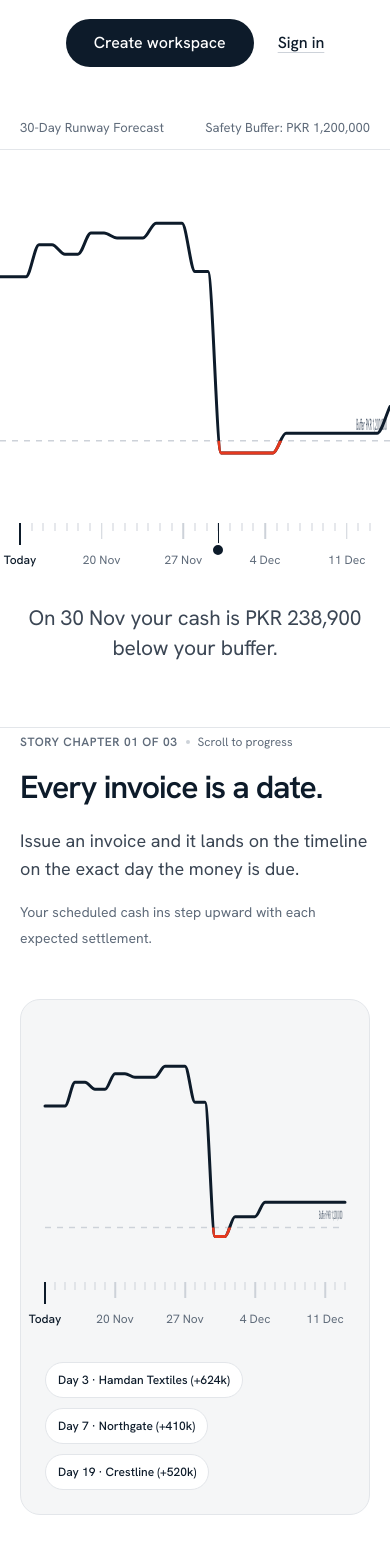
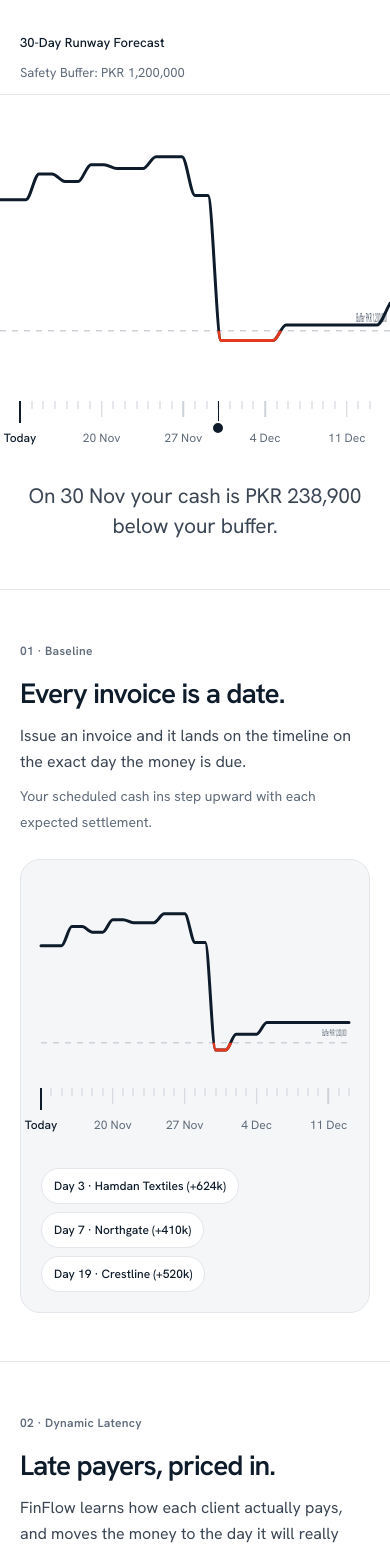
Before and after one commit to ahmad-006/finflow, a Next.js app: page / in a window 390 px wide. Shown: the part 372-1923 px from the top of the page. Built offline with nearby package versions, Linux system fonts and the light colour scheme; no server answers.

Commit message:
fix(ui): eliminate topnav button collision and implement unpinned responsive story stage on mobile

```diff
--- a/src/app/page.tsx
+++ b/src/app/page.tsx
@@ -67,45 +67,45 @@ export default function HomePage() {
       <TopNav isMarketing={true} />
 
       {/* 1. HERO BAND (White band, centered, full bleed line) */}
-      <section className="bg-white pt-14 md:pt-20 pb-16 flex flex-col items-center justify-between min-h-[calc(100svh-56px)]">
+      <section className="bg-white pt-12 sm:pt-16 md:pt-20 pb-12 sm:pb-16 flex flex-col items-center justify-between min-h-0 sm:min-h-[calc(100svh-56px)]">
         <div className="mx-auto max-w-[1200px] px-[var(--gutter)] text-center flex flex-col items-center">
           <div className="inline-flex items-center gap-2 px-3.5 py-1.5 rounded-full bg-fog text-[13px] font-medium text-ink-2 mb-6">
             <span className="h-2 w-2 rounded-full bg-moss" />
             <span>Real-time cash flow intelligence</span>
           </div>
 
-          <h1 className="text-[clamp(38px,5vw,62px)] font-semibold tracking-[-0.035em] text-ink leading-[1.06] max-w-[20ch]">
+          <h1 className="text-[clamp(32px,5vw,62px)] font-semibold tracking-[-0.035em] text-ink leading-[1.06] max-w-[20ch]">
             Know your cash thirty days early.
           </h1>
 
-          <p className="mt-5 text-[18px] md:text-[20px] leading-[28px] font-normal tracking-[-0.01em] text-ink-2 max-w-[560px]">
+          <p className="mt-4 sm:mt-5 text-[16px] sm:text-[18px] md:text-[20px] leading-[26px] sm:leading-[28px] font-normal tracking-[-0.01em] text-ink-2 max-w-[560px]">
             FinFlow forecasts your balance from invoices, expenses and how each client really pays.
           </p>
 
-          <div className="mt-8 flex items-center gap-6">
+          <div className="mt-6 sm:mt-8 flex items-center gap-4 sm:gap-6">
             <Link
               href="/register"
-              className="inline-flex items-center justify-center h-12 px-7 rounded-full bg-ink text-white font-medium text-[16px] hover:bg-ink-hover active:scale-[0.98] transition-all"
+              className="inline-flex items-center justify-center h-11 sm:h-12 px-6 sm:px-7 rounded-full bg-ink text-white font-medium text-[15px] sm:text-[16px] hover:bg-ink-hover active:scale-[0.98] transition-all whitespace-nowrap"
             >
               Create workspace
             </Link>
             <Link
               href="/login"
-              className="text-[16px] font-medium text-ink underline underline-offset-4 decoration-line-strong hover:decoration-ink transition-colors"
+              className="text-[15px] sm:text-[16px] font-medium text-ink underline underline-offset-4 decoration-line-strong hover:decoration-ink transition-colors whitespace-nowrap"
             >
               Sign in
             </Link>
           </div>
         </div>
 
-        {/* Full-bleed The Line (edge to edge, no container, height 44vh) */}
-        <div className="w-full mt-12 flex flex-col items-center">
-          <div className="w-full max-w-[1200px] px-[var(--gutter)] flex items-center justify-between text-[13px] text-ink-3 pb-2 border-b border-line">
-            <span>30-Day Runway Forecast</span>
+        {/* Full-bleed The Line (edge to edge, no container, height responsive) */}
+        <div className="w-full mt-8 sm:mt-12 flex flex-col items-center">
+          <div className="w-full max-w-[1200px] px-[var(--gutter)] flex flex-col sm:flex-row justify-between sm:items-baseline gap-1 text-[13px] text-ink-3 pb-2 border-b border-line">
+            <span className="font-medium text-ink">30-Day Runway Forecast</span>
             <span>Safety Buffer: PKR {DEMO.buffer.toLocaleString()}</span>
           </div>
 
-          <div className="w-full h-[40vh] min-h-[260px] max-h-[480px] mt-4">
+          <div className="w-full h-[32vh] sm:h-[40vh] min-h-[220px] sm:min-h-[260px] max-h-[480px] mt-4">
             <InkLine
               values={expectedValues}
               buffer={DEMO.buffer}
@@ -124,28 +124,157 @@ export default function HomePage() {
           </div>
 
           <div className="mt-4 text-center px-4">
-            <StatementSentence className="text-[17px] sm:text-[19px]">
+            <StatementSentence className="text-[15px] sm:text-[19px]">
               {heroSentence}
             </StatementSentence>
           </div>
         </div>
       </section>
 
-      {/* 2. STORY STAGE (Pinned interactive scroll stage across 350vh) */}
-      <section
-        id="story"
+      {/* 2. STORY STAGE:
+          - Mobile / Tablet (< lg): No pinning (per spec 7.3). 3 stacked responsive bands with final visual states.
+          - Desktop (>= lg): Pinned interactive scroll stage across 350vh with sticky position.
+      */}
+      <section id="story" className="border-t border-line bg-white">
+        {/* Mobile / Tablet Stacked Chapters (< lg) */}
+        <div className="lg:hidden divide-y divide-line">
+          {/* Chapter 01 */}
+          <div className="py-12 px-[var(--gutter)] max-w-[1200px] mx-auto">
+            <div className="flex items-center gap-2 mb-3">
+              <span className="text-[12px] font-semibold text-ink-3 tracking-wide">
+                01 · Baseline
+              </span>
+            </div>
+            <h2 className="text-[28px] sm:text-[36px] font-semibold tracking-[-0.035em] text-ink leading-tight">
+              Every invoice is a date.
+            </h2>
+            <p className="mt-3 text-[16px] sm:text-[18px] leading-[26px] font-normal text-ink-2">
+              Issue an invoice and it lands on the timeline on the exact day the money is due.
+            </p>
+            <p className="mt-2 text-[14px] text-ink-3">
+              Your scheduled cash ins step upward with each expected settlement.
+            </p>
+
+            <div className="mt-6 bg-fog p-5 sm:p-6 rounded-[20px] border border-line">
+              <div className="h-[200px] sm:h-[240px] w-full">
+                <InkLine
+                  values={onTimeValues}
+                  buffer={DEMO.buffer}
+                  label="On-time baseline forecast"
+                />
+              </div>
+              <Ruler days={31} activeDay={12} />
+              <div className="mt-4 flex flex-wrap gap-2">
+                <span className="text-[12px] font-medium text-ink bg-white rounded-full px-3 py-1 border border-line">
+                  Day 3 · Hamdan Textiles (+624k)
+                </span>
+                <span className="text-[12px] font-medium text-ink bg-white rounded-full px-3 py-1 border border-line">
+                  Day 7 · Northgate (+410k)
+                </span>
+                <span className="text-[12px] font-medium text-ink bg-white rounded-full px-3 py-1 border border-line">
+                  Day 19 · Crestline (+520k)
+                </span>
+              </div>
+            </div>
+          </div>
+
+          {/* Chapter 02 */}
+          <div className="py-12 px-[var(--gutter)] max-w-[1200px] mx-auto">
+            <div className="flex items-center gap-2 mb-3">
+              <span className="text-[12px] font-semibold text-ink-3 tracking-wide">
+                02 · Dynamic Latency
+              </span>
+            </div>
+            <h2 className="text-[28px] sm:text-[36px] font-semibold tracking-[-0.035em] text-ink leading-tight">
+              Late payers, priced in.
+            </h2>
+            <p className="mt-3 text-[16px] sm:text-[18px] leading-[26px] font-normal text-ink-2">
+              FinFlow learns how each client actually pays, and moves the money to the day it will really arrive.
+            </p>
+            <div className="mt-4 p-3 rounded-[14px] bg-ember-tint text-[14px] font-medium text-ember-ink">
+              Cash is below your buffer for 5 days, not 2.
+            </div>
+
+            <div className="mt-6 bg-fog p-5 sm:p-6 rounded-[20px] border border-line">
+              <div className="h-[200px] sm:h-[240px] w-full">
+                <InkLine
+                  values={expectedValues}
+                  ghost={onTimeValues}
+                  buffer={DEMO.buffer}
+                  label="Expected cash curve with latency"
+                />
+              </div>
+              <Ruler days={31} activeDay={17} />
+              <p className="mt-4 text-[13px] text-ink-3">
+                Thin dashed line: on-time promise. Solid line: reality adjusted for 11 days average delay.
+              </p>
+            </div>
+          </div>
+
+          {/* Chapter 03 */}
+          <div className="py-12 px-[var(--gutter)] max-w-[1200px] mx-auto">
+            <div className="flex items-center gap-2 mb-3">
+              <span className="text-[12px] font-semibold text-ink-3 tracking-wide">
+                03 · Multi-Currency
+              </span>
+            </div>
+            <h2 className="text-[28px] sm:text-[36px] font-semibold tracking-[-0.035em] text-ink leading-tight">
+              One number, any currency.
+            </h2>
+            <p className="mt-3 text-[16px] sm:text-[18px] leading-[26px] font-normal text-ink-2">
+              Bill in dollars, euros or pounds. Your books stay unified in rupees at the rate on the day you issue.
+            </p>
+            <p className="mt-2 text-[14px] text-ink-3">
+              Daily market conversion rates synced directly into your forecasting runway.
+            </p>
+
+            <div className="mt-6 bg-fog p-5 sm:p-6 rounded-[20px] border border-line">
+              <div className="divide-y divide-line text-[14px]">
+                <div className="py-2.5 flex justify-between items-center gap-2">
+                  <span className="text-ink font-medium">USD 2,340.75</span>
+                  <span className="text-ink-3 hidden sm:inline text-xs">at 278.4000</span>
+                  <span className="text-ink font-mono tabular-nums">PKR 651,664.80</span>
+                </div>
+                <div className="py-2.5 flex justify-between items-center gap-2">
+                  <span className="text-ink font-medium">EUR 1,180.00</span>
+                  <span className="text-ink-3 hidden sm:inline text-xs">at 301.2500</span>
+                  <span className="text-ink font-mono tabular-nums">PKR 355,475.00</span>
+                </div>
+                <div className="py-2.5 flex justify-between items-center gap-2">
+                  <span className="text-ink font-medium">GBP 960.40</span>
+                  <span className="text-ink-3 hidden sm:inline text-xs">at 351.9000</span>
+                  <span className="text-ink font-mono tabular-nums">PKR 337,964.76</span>
+                </div>
+                <div className="py-2.5 flex justify-between items-center gap-2">
+                  <span className="text-ink font-medium">PKR 187,450.00</span>
+                  <span className="text-ink-3 hidden sm:inline text-xs">at 1.0000</span>
+                  <span className="text-ink font-mono tabular-nums">PKR 187,450.00</span>
+                </div>
+              </div>
+
+              <div className="mt-4 pt-3 border-t border-line-strong flex justify-between items-baseline">
+                <span className="text-[14px] sm:text-[15px] font-semibold text-ink">Consolidated Total</span>
+                <Figure value={1532554.56} currency="PKR" size="lg" />
+              </div>
+              <p className="mt-2 text-[12px] text-ink-3">Rates shown are verified mid-market examples.</p>
+            </div>
+          </div>
+        </div>
+
+        {/* Desktop Pinned Interactive Scroll Stage (>= lg) */}
+        <div
           ref={storyRef}
           data-state={storyState}
-        className="relative bg-white border-t border-line"
+          className="hidden lg:block relative"
           style={{ minHeight: "350vh" }}
         >
           <div className="sticky top-14 h-[calc(100svh-56px)] flex items-center py-8">
-          <div className="mx-auto w-full max-w-[1200px] px-[var(--gutter)] grid grid-cols-1 lg:grid-cols-12 gap-12 items-center">
+            <div className="mx-auto w-full max-w-[1200px] px-[var(--gutter)] grid grid-cols-12 gap-12 items-center">
               {/* Left 5 Columns: Story Headline & Body */}
-            <div className="lg:col-span-5 flex flex-col justify-center">
+              <div className="col-span-5 flex flex-col justify-center">
                 <div className="flex items-center gap-2 mb-3">
-                <span className="text-[12px] font-semibold text-ink-3 uppercase tracking-wider">
-                  Story Chapter 0{storyState} of 03
+                  <span className="text-[12px] font-semibold text-ink-3 tracking-wide">
+                    0{storyState} of 03
                   </span>
                   <span className="h-1 w-1 rounded-full bg-line-strong" />
                   <span className="text-[12px] text-ink-3">Scroll to progress</span>
@@ -195,7 +324,7 @@ export default function HomePage() {
               </div>
 
               {/* Right 7 Columns: Visual Representation */}
-            <div className="lg:col-span-7 flex flex-col justify-center bg-fog p-6 sm:p-8 rounded-[20px] border border-line">
+              <div className="col-span-7 flex flex-col justify-center bg-fog p-8 rounded-[20px] border border-line">
                 {storyState === 1 && (
                   <div className="w-full flex flex-col">
                     <div className="h-[250px] w-full">
@@ -269,6 +398,7 @@ export default function HomePage() {
                     <p className="mt-1 text-[12px] text-ink-3">Rates shown are verified mid-market examples.</p>
                   </div>
                 )}
+              </div>
             </div>
           </div>
         </div>
@@ -650,7 +780,7 @@ export default function HomePage() {
 
       {/* 10. FOOTER (One row, Section 7.7) */}
       <footer className="bg-white py-12 border-t border-line">
-        <div className="mx-auto max-w-[1200px] px-[var(--gutter)] flex flex-wrap items-center justify-between gap-6 text-[14px] text-ink-3">
+        <div className="mx-auto max-w-[1200px] px-[var(--gutter)] flex flex-col sm:flex-row items-center justify-between gap-6 text-[14px] text-ink-3 text-center sm:text-left">
           <div className="flex items-center">
             <Image
               src="/finflow-logo-on-white.png"
```
Also changed, not shown: src/components/shell/TopNav.tsx (+26 -7 lines). Lines whose indentation alone changed are shown as unchanged.
